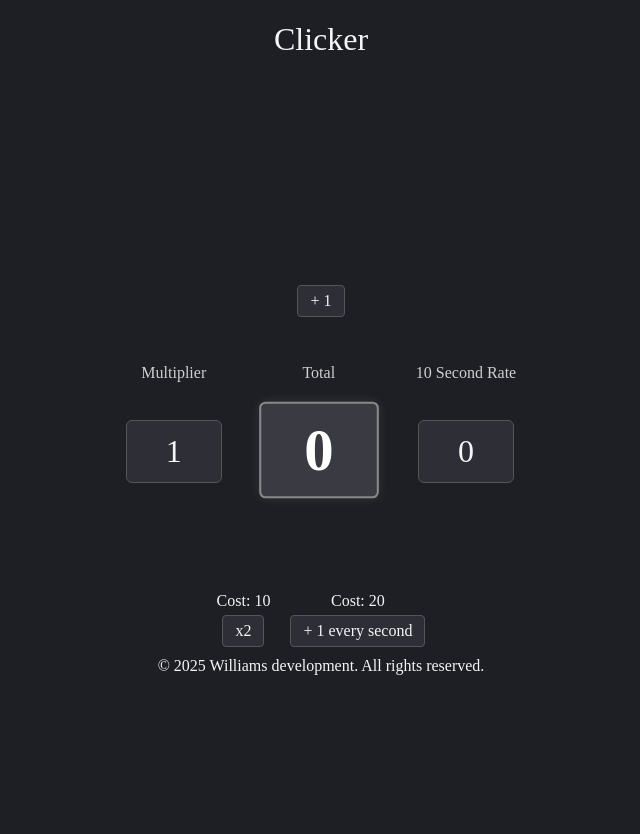
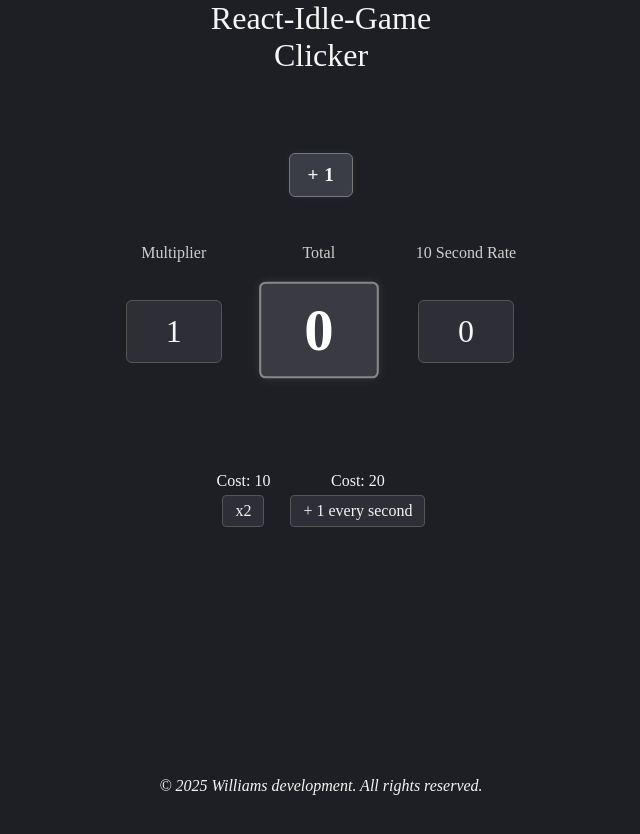
Before and after one commit to timmyd4/React-Idle-Game, a React (Vite) app: page / in a window 1280 px wide. Shown: the top 834 px of the page, without its empty margins (319-959 px from the left). Built offline with nearby package versions, Linux system fonts and the light colour scheme.

Commit message:
touching up

```diff
--- a/Components/Footer.jsx
+++ b/Components/Footer.jsx
@@ -1,6 +1,6 @@
 export default function Footer()
 {
     return(
-        <small className="footer-text">© 2025 Williams development. All rights reserved.</small>
+        <em className="footer-text">© 2025 Williams development. All rights reserved.</em>
     )
 }
--- a/Components/Header.jsx
+++ b/Components/Header.jsx
@@ -2,7 +2,8 @@ export default function Header()
 {
     return(
         <div className="header-title">
-            <h1>Clicker</h1>
+            <h1 className="remove-padding">React-Idle-Game</h1>
+            <h1 className="remove-padding">Clicker</h1>
         </div>
     )
 }
--- a/index.css
+++ b/index.css
@@ -1,12 +1,37 @@
 /*A*/
-.add-btn
+.add-btn button
 {
-    display: flex;
-    justify-content: center;
-    align-items: center;
-    justify-items: center;
+  background-color: #3b3d46;
+  color: #f5f5f5;
+  border: 1px solid #777;
+  border-radius: 6px;
+  padding: 10px 18px;
+  font-size: 1.2rem;
+  font-weight: bold;
+  letter-spacing: 0.5px;
+  box-shadow: 0 0 10px rgba(255, 255, 255, 0.05);
+  transition: all 0.2s ease;
+}
+
+.add-btn button:hover
+{
+  background-color: #4a4c56;
+  transform: scale(1.08);
+  box-shadow: 0 0 12px rgba(255, 255, 255, 0.15);
+}
+
+.add-btn button:active
+{
+  transform: scale(1);
+  box-shadow: 0 0 6px rgba(255, 255, 255, 0.1);
 }
 /*B*/
+
+html, body {
+  height: 100%;
+  margin: 0;
+}
+
 body
 {
     background-color: #1e1f25;
@@ -39,14 +64,17 @@ button
 /*C*/
 /*D*/
 /*E*/
-.error-div
-{
-    background-color: rgb(119, 55, 55);
-    display: inline-block;
-    padding: 0;
-    margin: 0;
-    border-radius: 10px;
-    margin-top: 10px;
+.error-div {
+  background-color: #91413f;
+  color: #fff;
+  display: flex;
+  flex-direction: column;
+  align-items: center;
+  justify-content: center;
+  padding: 12px 20px;
+  border-radius: 8px;
+  box-shadow: 0 0 15px rgba(255, 0, 0, 0.25);
+  border: 1px solid rgba(255, 255, 255, 0.1);
 }
 
 .error-container-div
@@ -62,6 +90,18 @@ button
     top: 250px;
 }
 /*F*/
+.footer-text
+{
+    display: flex;
+    justify-content: center;
+    align-items: center;
+    justify-items: center;
+    font-size: medium;
+    font-weight: lighter;
+    color:#f5f5f5;
+    gap: 10px;
+    margin-top: 250px;
+}
 /*G*/
 /*H*/
 h1
@@ -117,6 +157,11 @@ p
 }
 /*Q*/
 /*R*/
+.remove-padding
+{
+    padding: 0;
+    margin: 0;
+}
 /*S*/
 small
 {
--- a/index.jsx
+++ b/index.jsx
@@ -9,7 +9,8 @@ root.render
     <Header />
         <div className="whole-container">
             <Game />
-            <Footer />
+            <Footer/>
         </div>
+
     </>
 )
```
